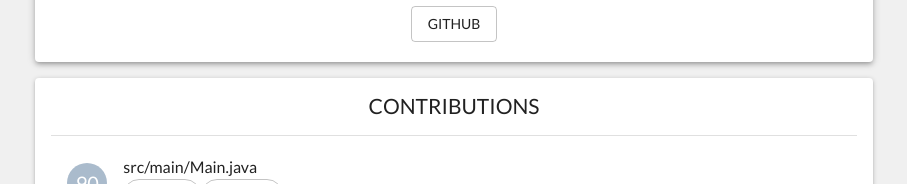
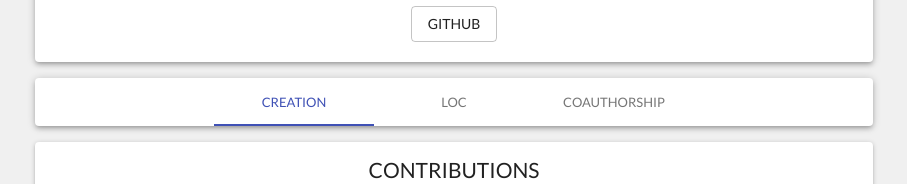
Before and after one commit to JRobsonJr/code-ownership-client, a React app: page /project/1/student/1 in a window 1280 px wide. Shown: the part 340-524 px from the top of the page, without its empty margins (186-1093 px from the left). Built offline with nearby package versions, Linux system fonts and the light colour scheme.

Commit message:
Create analysis tabs for the student page

```diff
--- /dev/null
+++ b/src/components/student-page/OwnershipAnalysisTabs.js
@@ -0,0 +1,43 @@
+import React, { Component } from 'react';
+
+import { Tabs, Tab, Grid, Paper } from '@material-ui/core';
+
+type State = {
+    analysis: number;
+}
+
+class OwnershipAnalysisTabs extends Component<{}, State> {
+    constructor() {
+        super();
+        this.state = {
+            analysis: 0,
+        };
+    }
+
+    handleChange = (event, value) => {
+        this.setState({ analysis: value });
+    }
+
+    render() {
+        const { analysis } = this.state;
+        return (
+            <Grid item xs={8} align="center">
+                <Paper elevation={3}>
+                    <Tabs
+                      centered
+                      value={analysis}
+                      indicatorColor="primary"
+                      textColor="primary"
+                      onChange={this.handleChange}
+                    >
+                        <Tab label="Creation" />
+                        <Tab label="LOC" />
+                        <Tab label="CoAuthorship" />
+                    </Tabs>
+                </Paper>
+            </Grid>
+        );
+    }
+}
+
+export default OwnershipAnalysisTabs;
--- a/src/components/student-page/StudentPage.js
+++ b/src/components/student-page/StudentPage.js
@@ -5,6 +5,7 @@ import { Grid, withStyles } from '@material-ui/core';
 
 import StudentInfo from './StudentInfo';
 import ContributionList from './ContributionList';
+import OwnershipAnalysisTabs from './OwnershipAnalysisTabs';
 
 import { getStudent, getStudentContributions } from '../../api/mock-api';
 import { Student, Contribution } from '../../api/models';
@@ -50,6 +51,7 @@ class StudentPage extends Component<Props, State> {
                   justify="center"
                 >
                     <StudentInfo student={student} />
+                    <OwnershipAnalysisTabs />
                     <ContributionList contributions={studentContributions} />
                 </Grid>
             </div>
```
